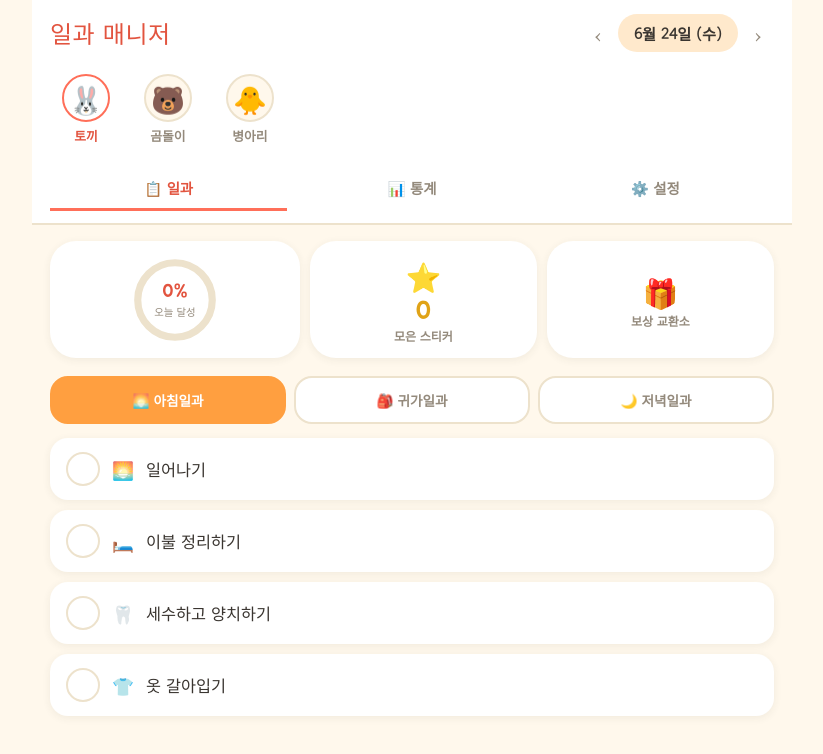
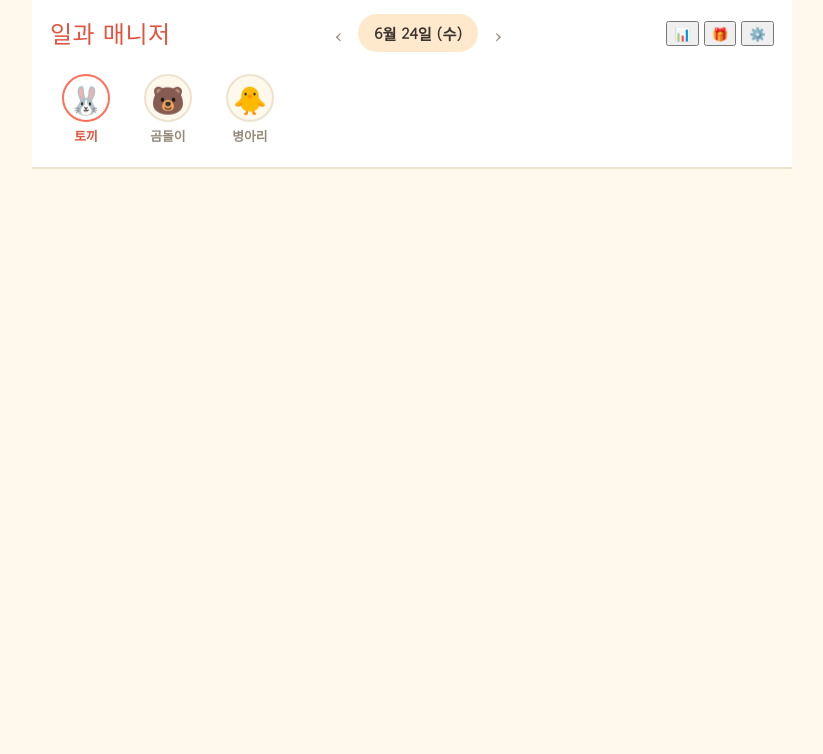
Before and after one commit to ajiseopapa/family-manager, a plain HTML site: page index.html in a window 1280 px wide. Shown: the whole page, without its empty margins (228-1051 px from the left). Drawn offline with Linux system fonts and the light colour scheme.

Commit message:
Update index.html

```diff
--- a/index.html
+++ b/index.html
@@ -18,6 +18,7 @@
   <header id="app-header" class="app-header">
     <div class="header-top">
       <h1 id="app-title" class="app-title">일과 매니저</h1>
+
       <div class="date-nav">
         <button id="date-prev" class="icon-btn" aria-label="이전 날">‹</button>
         <button id="today-btn" class="date-pill">
@@ -25,17 +26,17 @@
         </button>
         <button id="date-next" class="icon-btn" aria-label="다음 날">›</button>
       </div>
+
+      <div class="header-actions">
+        <button class="header-icon-btn header-icon-stats" data-view="stats" aria-label="통계" title="통계">📊</button>
+        <button class="header-icon-btn header-icon-shop" id="shop-btn" aria-label="상점" title="상점">🎁</button>
+        <button class="header-icon-btn header-icon-settings" data-view="admin-gate" aria-label="설정" title="설정">⚙️</button>
+      </div>
     </div>
 
     <div class="children-row" id="children-row">
-      <!-- child tabs injected here -->
+      <!-- child filter tabs injected here -->
     </div>
-
-    <nav class="main-nav" id="main-nav">
-      <button class="nav-btn active" data-view="routine">📋 일과</button>
-      <button class="nav-btn" data-view="stats">📊 통계</button>
-      <button class="nav-btn" data-view="admin-gate">⚙️ 설정</button>
-    </nav>
   </header>
 
   <main id="app-main">
@@ -43,49 +44,20 @@
     <!-- ===================== VIEW 1+2: ROUTINE (메인화면) ===================== -->
     <section id="view-routine" class="view active">
 
-      <div class="summary-row">
-        <div class="summary-card progress-card">
-          <div class="progress-ring-wrap">
-            <svg viewBox="0 0 120 120" class="progress-ring">
-              <circle cx="60" cy="60" r="52" class="ring-bg"/>
-              <circle cx="60" cy="60" r="52" class="ring-fg" id="ring-fg"/>
-            </svg>
-            <div class="progress-ring-label">
-              <span id="progress-pct">0%</span>
-              <small>오늘 달성</small>
-            </div>
-          </div>
-        </div>
-
-        <div class="summary-card sticker-card" id="sticker-card-btn">
-          <div class="sticker-icon">⭐️</div>
-          <div class="sticker-count" id="sticker-count">0</div>
-          <div class="sticker-label">모은 스티커</div>
-        </div>
-
-        <button class="summary-card shop-card" id="shop-btn">
-          <div class="shop-icon">🎁</div>
-          <div class="shop-label">보상 교환소</div>
-        </button>
+      <div id="family-card-list" class="family-card-list">
+        <!-- one card per child injected here -->
       </div>
 
-      <div class="period-tabs" id="period-tabs">
-        <button class="period-tab active" data-period="morning">🌅 아침일과</button>
-        <button class="period-tab" data-period="afternoon">🎒 귀가일과</button>
-        <button class="period-tab" data-period="evening">🌙 저녁일과</button>
-      </div>
-
-      <ul class="checklist" id="checklist">
-        <!-- checklist items injected here -->
-      </ul>
-
-      <p class="empty-hint" id="routine-empty-hint" hidden>등록된 일과가 없어요. ⚙️ 설정에서 추가해 주세요.</p>
+      <p class="empty-hint" id="routine-empty-hint" hidden>등록된 자녀가 없어요. ⚙️ 설정에서 추가해 주세요.</p>
 
     </section>
 
     <!-- ===================== VIEW 3: 통계 ===================== -->
     <section id="view-stats" class="view">
-      <h2 class="view-title">📊 <span id="stats-child-name">우리 아이</span>의 통계</h2>
+      <div class="view-title-row">
+        <button class="icon-btn back-btn" id="stats-back-btn" aria-label="일과로 돌아가기">←</button>
+        <h2 class="view-title">📊 <span id="stats-child-name">우리 아이</span>의 통계</h2>
+      </div>
 
       <div class="stat-grid">
         <div class="stat-box">
```
